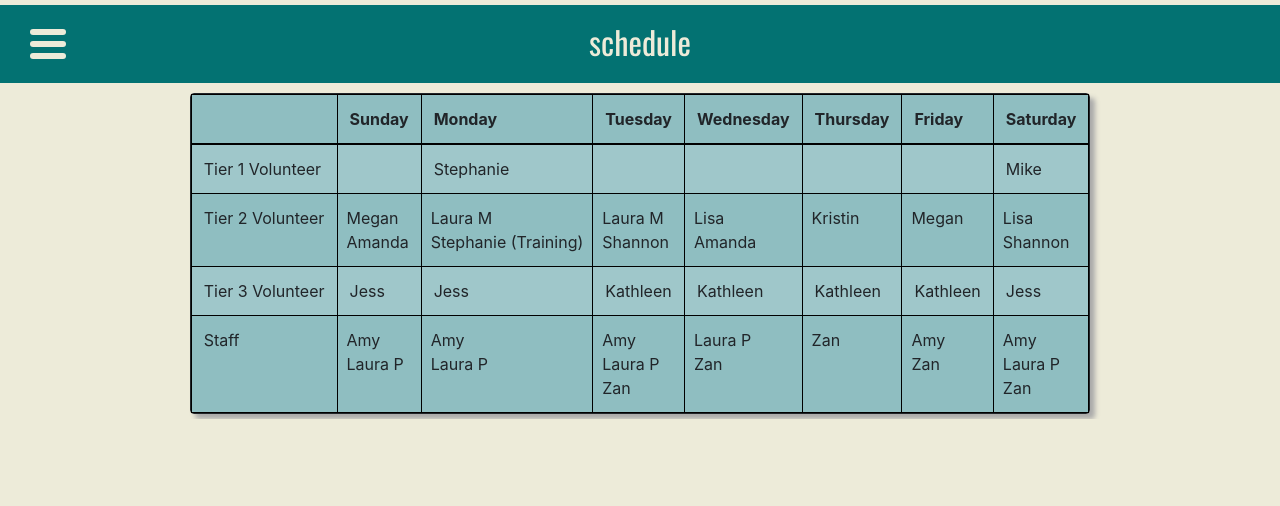
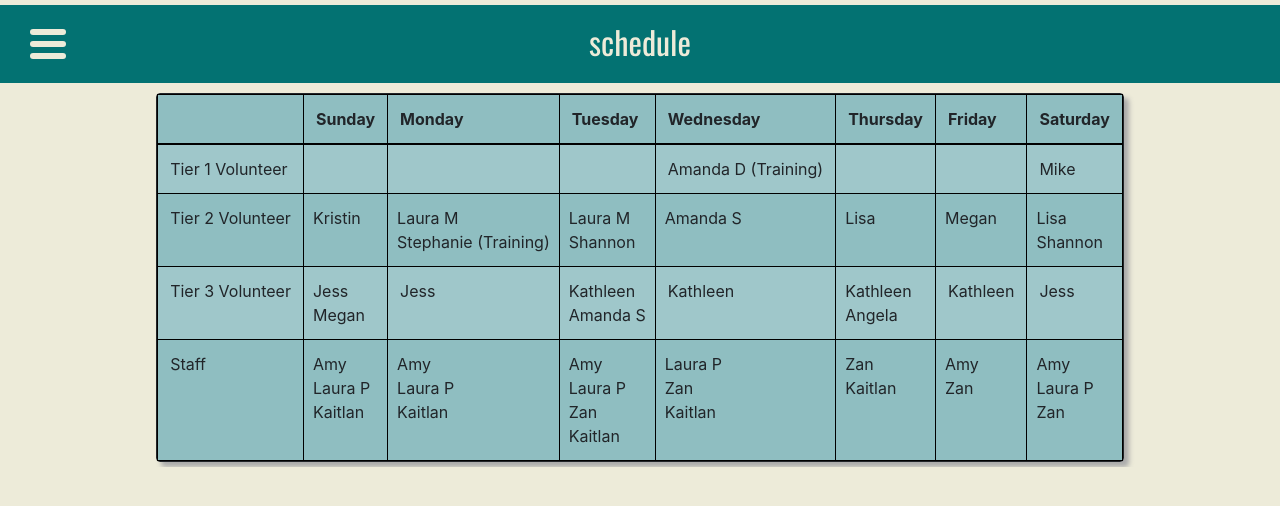
Before and after one commit to emailBuilderDBFU/emailBuilderDBFU.github.io, a React (Create React App) app: page /schedule in a window 1280 px wide. Shown: the top 506 px of the page. Built offline with nearby package versions, Linux system fonts and the light colour scheme.

Commit message:
updated schedule

```diff
--- a/src/components/Schedule.js
+++ b/src/components/Schedule.js
@@ -31,9 +31,9 @@ export class Schedule extends React.Component {
 								<tr>
 									<td>Tier 1 Volunteer</td>
 									<td></td>
-									<td>Stephanie</td>
 									<td></td>
 									<td></td>
+									<td>Amanda D (Training)</td>
 									<td></td>
 									<td></td>
 									<td>Mike</td>
@@ -42,8 +42,7 @@ export class Schedule extends React.Component {
 								<tr>
 									<td>Tier 2 Volunteer</td>
 									<td>
-										<Row className ="Sched-Cell">Megan</Row>
-										<Row className ="Sched-Cell">Amanda</Row>
+										<Row className ="Sched-Cell">Kristin</Row>
 									</td>
 									<td>
 										<Row className ="Sched-Cell">Laura M</Row>
@@ -54,11 +53,10 @@ export class Schedule extends React.Component {
 										<Row className ="Sched-Cell">Shannon</Row>
 									</td>
 									<td>
-										<Row className ="Sched-Cell">Lisa</Row>
-										<Row className ="Sched-Cell">Amanda</Row>
+										<Row className ="Sched-Cell">Amanda S</Row>
 									</td>
 									<td>
-										<Row className ="Sched-Cell">Kristin</Row>
+										<Row className ="Sched-Cell">Lisa</Row>
 									</td>
 									<td>
 										<Row className ="Sched-Cell">Megan</Row>
@@ -71,11 +69,18 @@ export class Schedule extends React.Component {
 
 								<tr>
 									<td>Tier 3 Volunteer</td>
+									<td>
+										<Row className ="Sched-Cell">Jess</Row>
+										<Row className ="Sched-Cell">Megan</Row>
+									</td>
 									<td>Jess</td>
-									<td>Jess</td>
+									<td>
+										<Row className ="Sched-Cell">Kathleen</Row>
+										<Row className ="Sched-Cell">Amanda S</Row>
+									</td>
 									<td>Kathleen</td>
-									<td>Kathleen</td>
-									<td>Kathleen</td>
+									<td><Row className ="Sched-Cell">Kathleen</Row>
+										<Row className ="Sched-Cell">Angela</Row></td>
 									<td>Kathleen</td>
 									<td>Jess</td>
 								</tr>
@@ -85,22 +90,27 @@ export class Schedule extends React.Component {
 									<td>
 										<Row className ="Sched-Cell">Amy</Row>
 										<Row className ="Sched-Cell">Laura P</Row>
+										<Row className ="Sched-Cell">Kaitlan</Row>
 									</td>
 									<td>
 										<Row className ="Sched-Cell">Amy</Row>
 										<Row className ="Sched-Cell">Laura P</Row>
+										<Row className ="Sched-Cell">Kaitlan</Row>
 									</td>
 									<td>
 										<Row className ="Sched-Cell">Amy</Row>
 										<Row className ="Sched-Cell">Laura P</Row>
 										<Row className ="Sched-Cell">Zan</Row>
+										<Row className ="Sched-Cell">Kaitlan</Row>
 									</td>
 									<td>
 										<Row className ="Sched-Cell">Laura P</Row>
 										<Row className ="Sched-Cell">Zan</Row>
+										<Row className ="Sched-Cell">Kaitlan</Row>
 									</td>
 									<td>
 										<Row className ="Sched-Cell">Zan</Row>
+										<Row className ="Sched-Cell">Kaitlan</Row>
 									</td>
 									<td>
 										<Row className ="Sched-Cell">Amy</Row>
```
